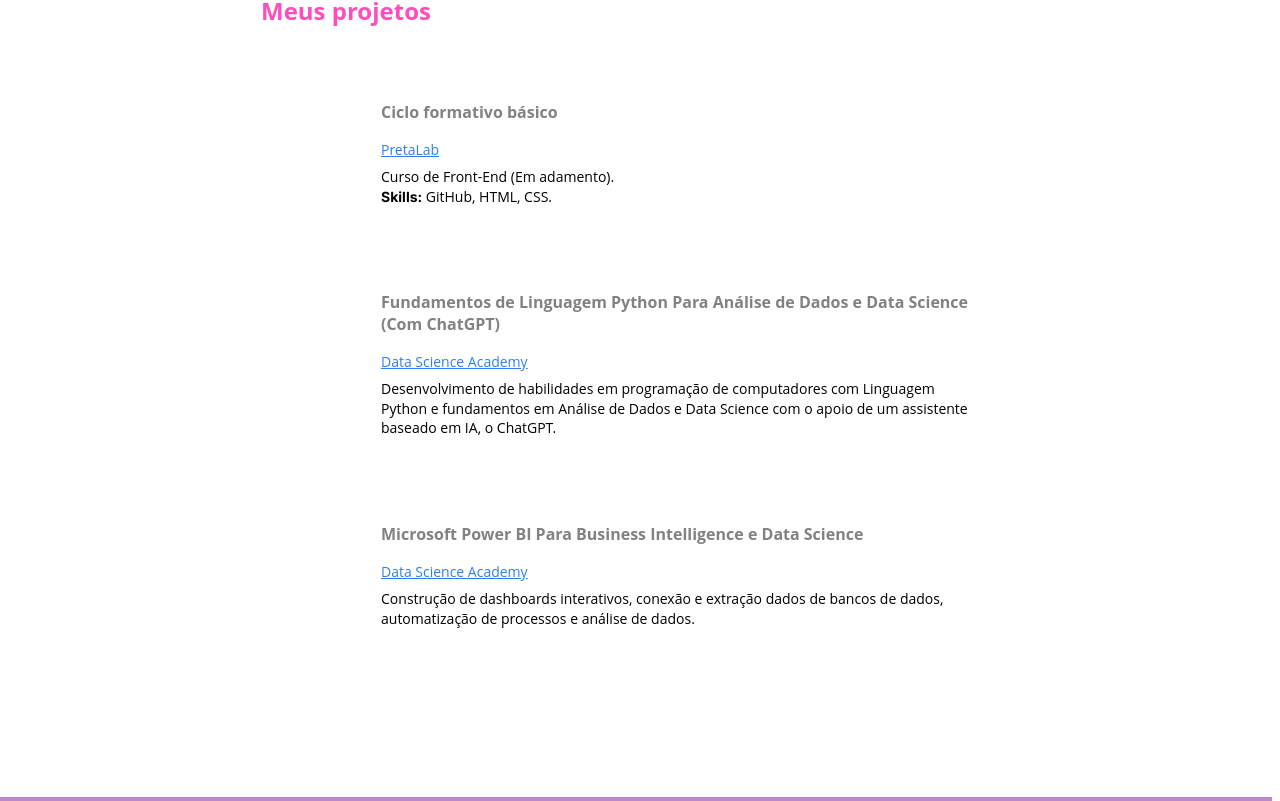
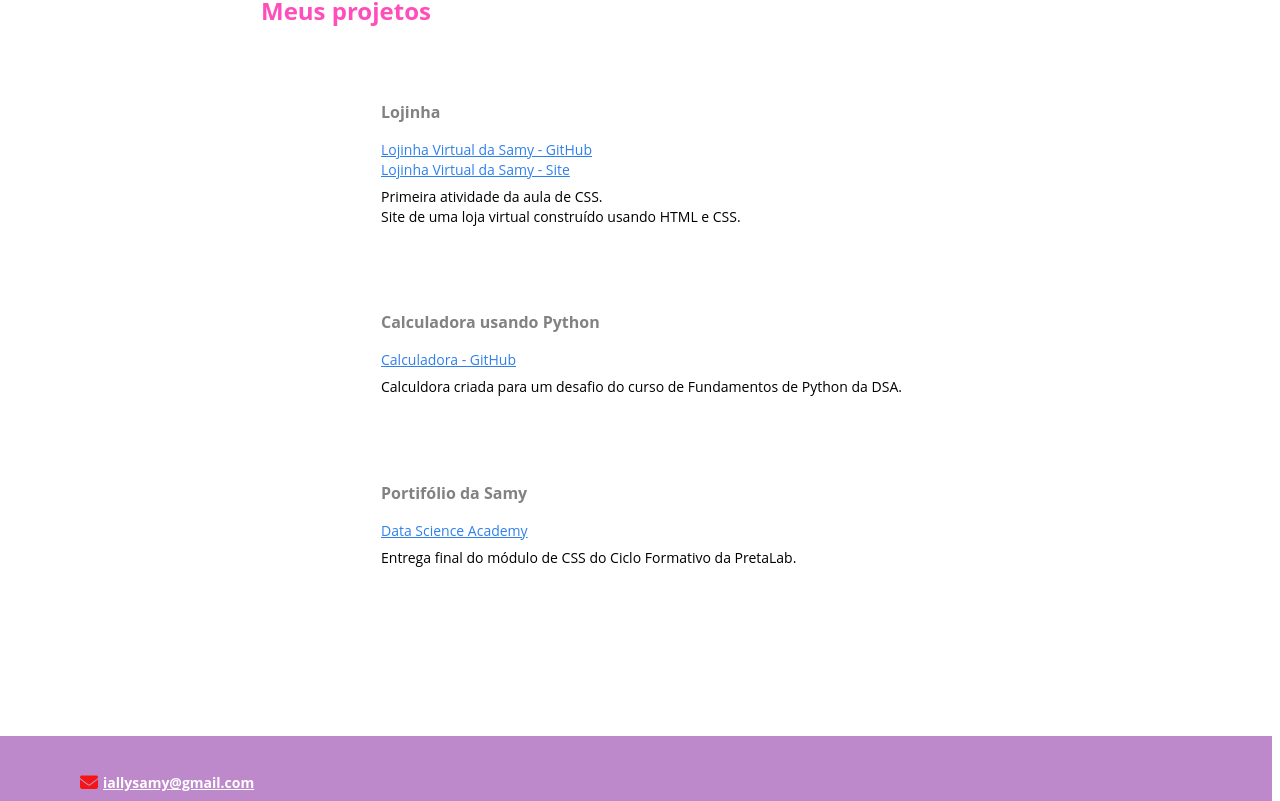
Before and after one commit to iallysamara/portifolio, a plain HTML site: page index.html in a window 1280 px wide. Shown: the part 1539-2340 px from the top of the page. Drawn offline with Linux system fonts and the light colour scheme.

Commit message:
Portifólio pronto para entregargit add .git add .

```diff
--- a/index.html
+++ b/index.html
@@ -50,7 +50,7 @@
                             <ul>
                                 <li>
                                     <p class="ciclo_formativo">Fundamentos de Linguagem Python Para Análise de Dados e Data Science (Com ChatGPT)</p>
-                                    <a class="link-formacao" href="https://www.datascienceacademy.com.br/course/fundamentos-de-linguagem-python-para-analise-de-dados-e-data-science" target="_blank">Data Science Academy</a> <!--O target blank abre o link em outra aba de navegação-->
+                                    <a class="link-formacao" href="https://www.datascienceacademy.com.br/course/fundamentos-de-linguagem-python-para-analise-de-dados-e-data-science" target="_blank">Data Science Academy</a>
                                     <p class="decricao_formacao">Desenvolvimento de habilidades em programação de computadores com Linguagem Python e fundamentos em Análise de Dados e Data Science com o apoio de um assistente baseado em IA, o ChatGPT.
                                     </p>
                                 </li>
@@ -58,13 +58,13 @@
                             <ul>
                                 <li>
                                     <p class="ciclo_formativo">Microsoft Power BI Para Business Intelligence e Data Science</p>
-                                    <a class="link-formacao" href="https://www.datascienceacademy.com.br/course/microsoft-power-bi-para-business-intelligence-e-data-science" target="_blank">Data Science Academy</a> <!--O target blank abre o link em outra aba de navegação-->
+                                    <a class="link-formacao" href="https://www.datascienceacademy.com.br/course/microsoft-power-bi-para-business-intelligence-e-data-science" target="_blank">Data Science Academy</a>
                                     <p class="decricao_formacao">Construção de dashboards interativos, conexão e extração dados de bancos de dados, automatização de processos e análise de dados.
                                     </p>
                                 </li>
                             </ul>
+                        </div>
                     </article>
-                        </div>
             </section>
 
             <section id="meus_projetos">
@@ -73,27 +73,25 @@
                     <div class="lista-formacao"> <!--Para podermos personalizar nossa lista-->
                         <ul>
                             <li>
-                                <p class="ciclo_formativo">Ciclo formativo básico</p>
-                                <a class="link-formacao" href="https://www.pretalab.com/" target="_blank">PretaLab</a> <!--O target blank abre o link em outra aba de navegação-->
-                                <p class="decricao_formacao">Curso de Front-End (Em adamento). <br/>
-                                    <b>Skills:</b> GitHub, HTML, CSS.
+                                <p class="ciclo_formativo">Lojinha</p>
+                                <a class="link-formacao" href="https://github.com/iallysamara/loja_virtual" target="_blank">Lojinha Virtual da Samy - GitHub</a><br/>
+                                <a class="link-formacao" href="https://loja-virtual-da-samy.netlify.app/" target="_blank">Lojinha Virtual da Samy - Site</a>
+                                <p class="decricao_formacao">Primeira atividade da aula de CSS. <br/> Site de uma loja virtual construído usando HTML e CSS. <br/>
                                 </p>
                             </li>
                         </ul>
                         <ul>
                             <li>
-                                <p class="ciclo_formativo">Fundamentos de Linguagem Python Para Análise de Dados e Data Science (Com ChatGPT)</p>
-                                <a class="link-formacao" href="https://www.datascienceacademy.com.br/course/fundamentos-de-linguagem-python-para-analise-de-dados-e-data-science" target="_blank">Data Science Academy</a> <!--O target blank abre o link em outra aba de navegação-->
-                                <p class="decricao_formacao">Desenvolvimento de habilidades em programação de computadores com Linguagem Python e fundamentos em Análise de Dados e Data Science com o apoio de um assistente baseado em IA, o ChatGPT.
-                                </p>
+                                <p class="ciclo_formativo">Calculadora usando Python</p>
+                                <a class="link-formacao" href="https://github.com/iallysamara/calculadora" target="_blank">Calculadora - GitHub</a>
+                                <p class="decricao_formacao">Calculdora criada para um desafio do curso de Fundamentos de Python da DSA.</p>
                             </li>
                         </ul>
                         <ul>
                             <li>
-                                <p class="ciclo_formativo">Microsoft Power BI Para Business Intelligence e Data Science</p>
-                                <a class="link-formacao" href="https://www.datascienceacademy.com.br/course/microsoft-power-bi-para-business-intelligence-e-data-science" target="_blank">Data Science Academy</a> <!--O target blank abre o link em outra aba de navegação-->
-                                <p class="decricao_formacao">Construção de dashboards interativos, conexão e extração dados de bancos de dados, automatização de processos e análise de dados.
-                                </p>
+                                <p class="ciclo_formativo">Portifólio da Samy</p>
+                                <a class="link-formacao" href="https://github.com/iallysamara/portifolio" target="_blank">Data Science Academy</a>
+                                <p class="decricao_formacao">Entrega final do módulo de CSS do Ciclo Formativo da PretaLab.</p>
                             </li>
                         </ul>
                 </article>
@@ -108,14 +106,14 @@
             <div class="container-rodape">
                 <ul class="lista-rodape">
                     <li>
-                        <i class="fa-solid fa-envelope" style="color: #f41515;"></i>
-                        <a class="link-rodape" href="" target="_blank">iallysamy@gmail.com</a></li>
+                        <i class="fa-solid fa-envelope" style="color: #f41515; margin-right : 5px;"></i>
+                        <a class="link-rodape" href="mailto:iallysamy@gmail.com" target="_blank">iallysamy@gmail.com</a></li>
                     <li>
-                        <i class="fa-brands fa-linkedin" style="color: #2283bf;"></i>
+                        <i class="fa-brands fa-linkedin" style="color: #2283bf; margin-right : 5px;"></i>
                         <a class="link-rodape" href="https://www.linkedin.com/in/ially-silva-5416a2128/" target="_blank">Linkedin</a>
                     </li>
                     <li>
-                        <i class="fa-brands fa-github" style="color: #030303;"></i>
+                        <i class="fa-brands fa-github" style="color: #030303; margin-right : 5px;"></i>
                         <a class="link-rodape" href="https://github.com/iallysamara" target="_blank">iallysamara</a>
                     </li>
                 </ul>
--- a/style.css
+++ b/style.css
@@ -23,7 +23,7 @@ li{
     margin-right: 20px;
 }
 
-.lista_cabecalho li>a{ /*Especifica o local e as subtags*/
+.lista_cabecalho li > a{ /*Especifica o local e as subtags*/
     color: #FFFFFF;
     font-size: 18px;
     text-decoration: None; /*Nenhum link vai recerber decoração*/
```
